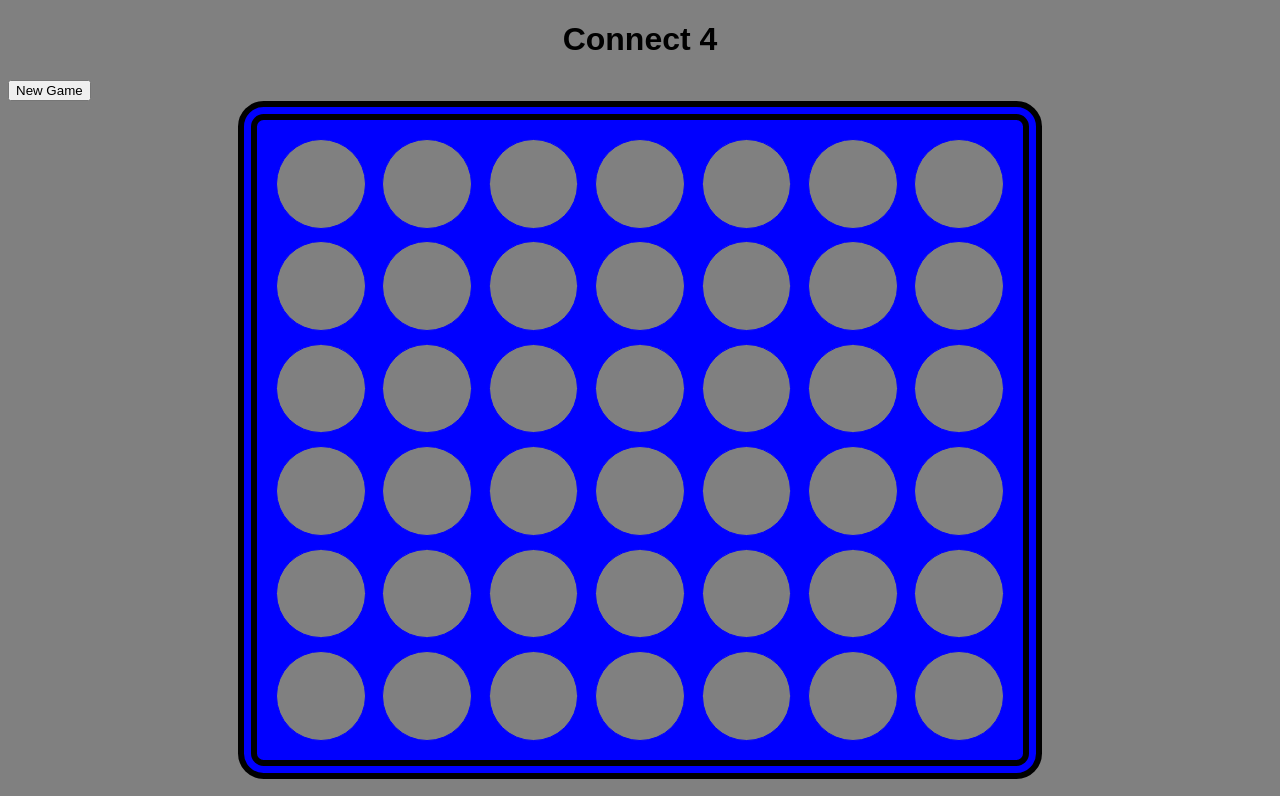
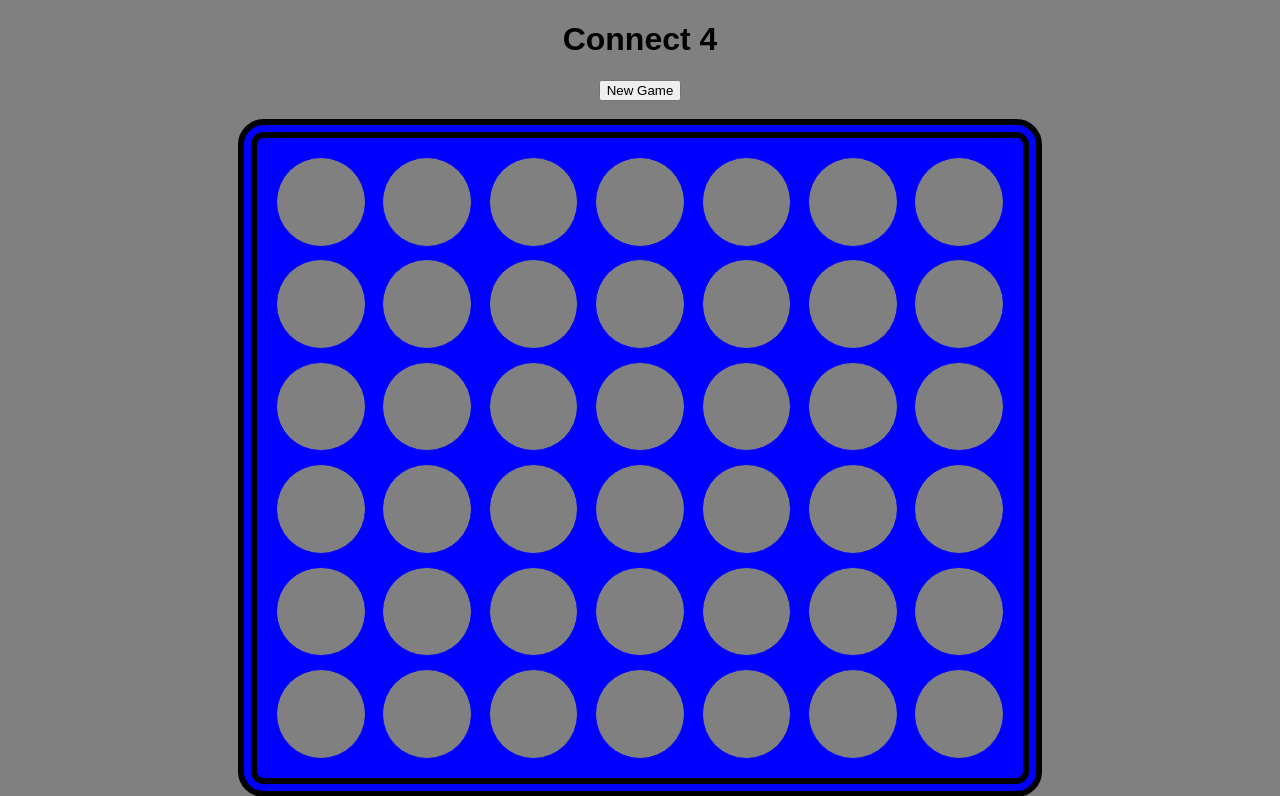
Before and after one commit to Einstein1337/EF_web_game, a Flask app: page / in a window 1280 px wide. Shown: the top 796 px of the page. Run offline with Flask 2, Linux system fonts and the light colour scheme.

Commit message:
added shit

```diff
--- a/app.py
+++ b/app.py
@@ -4,10 +4,10 @@ from werkzeug.utils import redirect
 from flask import render_template
 from connect_four import *
 import random
+from flask import jsonify
 
 game_list = []
 next_game_id = 0
-
 
 app = Flask(__name__)
 
@@ -17,10 +17,21 @@ def index():
 
 @app.route("/newgame")
 def newGame():
+    global next_game_id
     if len(game_list) > 0:
         for game in game_list:
             if game.mode != "running":
-                game.Join()
+               player_str = game.Join()
+               return jsonify(player=player_str, turn=True)
+        game_list.append(Game(next_game_id))
+        next_game_id +=1
+
+        cg = game_list[-1]
+        return  jsonify(player=cg.currentPlayer.str, turn=False)
+
     else:
         game_list.append(Game(next_game_id))
-        next_game_id += 1
+        next_game_id +=1
+
+        cg = game_list[-1]
+        return  jsonify(player=cg.currentPlayer.str, turn=False)
--- a/connect_four.py
+++ b/connect_four.py
@@ -4,6 +4,7 @@ COLUMNS = 7
 class Player:
     def __init__(self, id, color):
         self.id = id
+        self.str = f"player{self.id}"
         self.color = color
 
 
@@ -28,7 +29,8 @@ class Game:
                 self.cell_list[r].append(Cell(f"{r}{c}"))
 
     def Join(self):
-        pass
+        self.mode = "running"
+        return self.player2.str
 
 
     def fieldEvaluation(self, last_token_row, last_token_column, last_color):
--- a/static/connect_four.css
+++ b/static/connect_four.css
@@ -13,10 +13,10 @@ div.grid {
 }
 
 #NewGame{
-  position: relative;
-  top: 50%;
-  left: 50%;
-  transform: perspective(-50%, -50%);
+  text-align: center;
+  margin: auto;
+  display: flex;
+  display: grid;
 }
 
 div.grid button {
@@ -40,6 +40,7 @@ div.grid button {
   div.player2 button:hover {
     background-color: lightyellow;
   }
+
   h1 {
       font-family: Arial, Helvetica, sans-serif;
       text-align: center;
--- a/static/connect_four.html
+++ b/static/connect_four.html
@@ -12,8 +12,9 @@
 <body>
     <h1>Connect 4</h1>
     <button id = "NewGame">New Game</button>
+    <br>
     <div class="grid">
-        <div class="player1" id ="player">
+        <div class="notmyturn" id ="player">
             <button id = "00"></button>
             <button id = "01"></button>
             <button id = "02"></button>
--- a/static/connect_four.js
+++ b/static/connect_four.js
@@ -1,13 +1,5 @@
 let columns = 7;
 let rows = 6;
-
-class Player
-{
-    constructor(id)
-    {
-        this.id = id;
-    }
-}
 
 class Cell
 {
@@ -23,10 +15,14 @@ class Game
 {
     constructor()
     {
-        this.player1 = new Player(1);
-        this.player2 = new Player(2);
+        this.able_to_find_new_game = true
+        this.player = 0
         this.cell_list = []
-        this.able_to_click = true
+        this.able_to_click = false
+        this.myTurn = false
+        this.player = ""
+        this.player_color = ''
+        this.player_color_str = ""
 
         for (let r = 0; r < rows; r++)
         {
@@ -35,6 +31,43 @@ class Game
             {
                 let id = ""+r + ""+c;
                 this.cell_list[r].push(new Cell(id));
+            }
+        }
+    }
+
+    updateGame(data)
+    {
+        this.able_to_click = data.turn
+        if (this.able_to_click == true)
+        {
+            document.getElementById("player").className = this.player
+        }
+
+    }
+
+    async newGame()
+    {
+        console.log(this.able_to_find_new_game)
+        if(this.able_to_find_new_game)
+        {
+            this.able_to_find_new_game = false
+            try {
+                const response = await fetch('/newgame');
+                const json = await response.json();
+                this.player = json.player
+                if (this.player == "player1")
+                {
+                    this.player_color = '#FF0000';
+                    this.player_color_str = "red"
+                }
+                else
+                {
+                    this.player_color = '#FFFF00';
+                    this.player_color_str = "yellow"
+                }
+                this.updateGame(json);
+            } catch (error) {
+                console.log(error);
             }
         }
     }
@@ -139,31 +172,17 @@ class Game
         if (this.able_to_click)
         {
             let cell = this.findCell(button.id)
-            let color = ''
-            let color_str = ""
             if (!cell.used)
             {
                 cell.used = false
-                if (document.getElementById("player").className == "player1")
-                {
-                    color = '#FF0000';
-                    color_str = "red"
-                    document.getElementById("player").className = "player2";
-                }
-                else
-                {
-                    color = '#FFFF00';
-                    color_str = "yellow"
-                    document.getElementById("player").className = "player1";
-                }
                 let free_row = this.findNearestFreeColumnPlace(parseInt(cell.id[1]))
                 this.cell_list[free_row][parseInt(cell.id[1])].used = true
-                this.cell_list[free_row][parseInt(cell.id[1])].color = color_str
+                this.cell_list[free_row][parseInt(cell.id[1])].color = this.player_color_str
                 document.getElementById(""+free_row+""+parseInt(cell.id[1])).style.background=color;//red
                 let win = this.fieldEvaluation(free_row, parseInt(cell.id[1]), color_str)
                 if(win)
                 {
-                    this.winScreen(color);
+                    this.winScreen(this.player_color);
                     this.able_to_click = false
                 }
             }
@@ -186,6 +205,7 @@ class View
             button.addEventListener("click", () => game.insertPiece(button), false);
             index++;
         }
+        document.getElementById("NewGame").addEventListener("click", () => game.newGame(), false)
     }
 }
 
--- a/templates/connect_four.html
+++ b/templates/connect_four.html
@@ -11,7 +11,8 @@
 </head>
 <body>
     <h1>Connect 4</h1>
-    <button>New Game</button>
+    <button id="NewGame">New Game</button>
+    <br>
     <div class="grid">
         <div class="player1" id ="player">
         {% for row in range(6) %}
```
